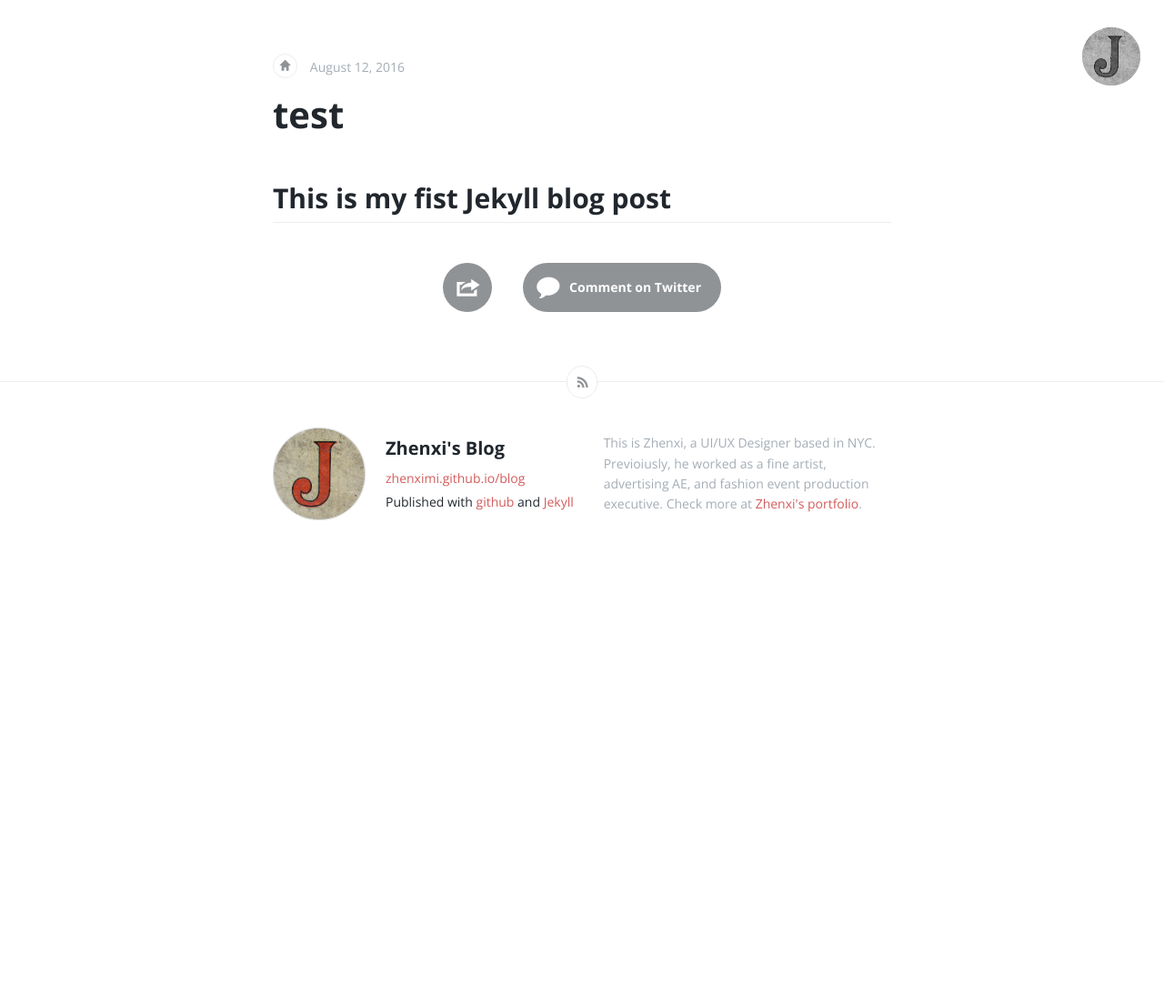
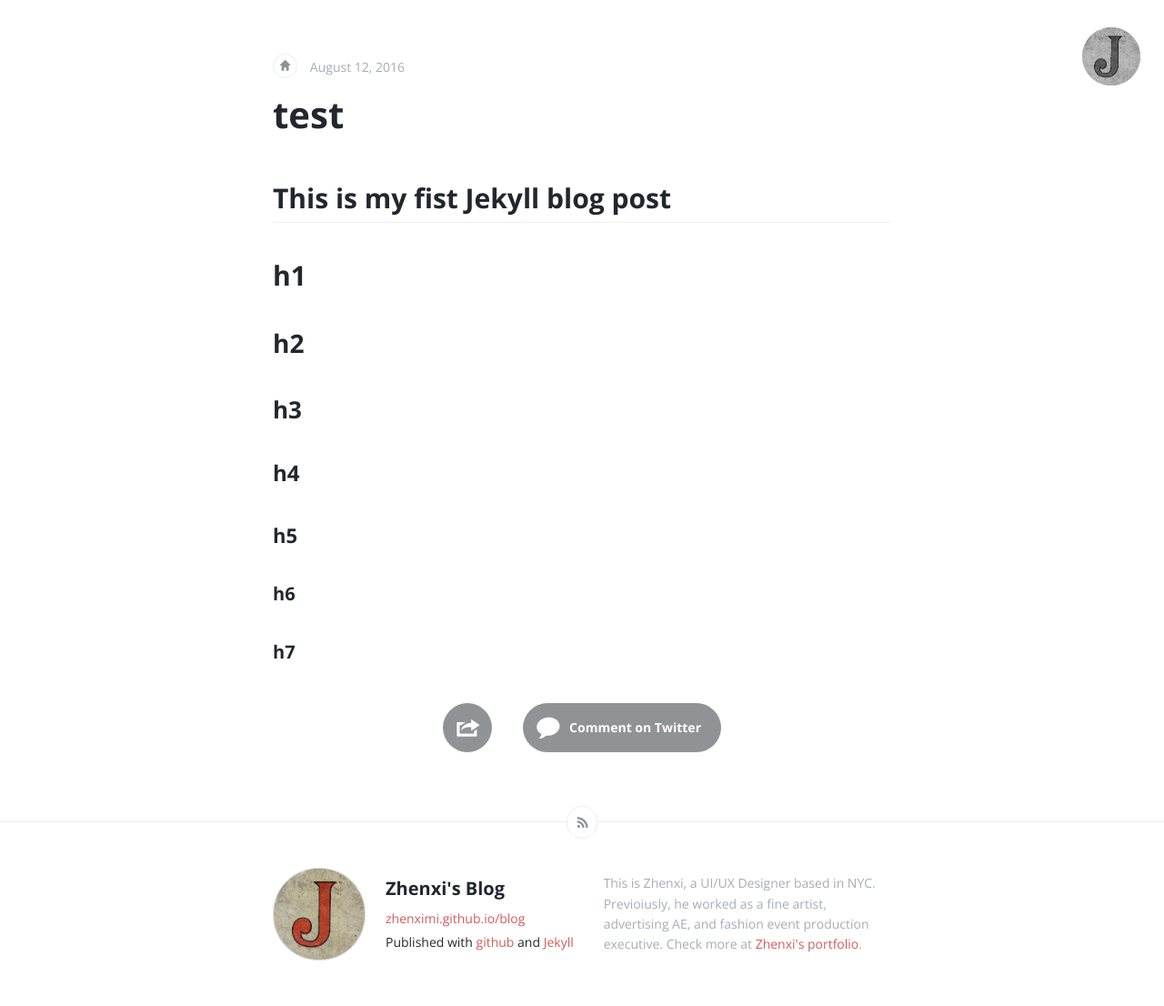
Before and after one commit to zhenximi/blog, a Jekyll site: the page built from _posts/2016-08-12-First-Jekyll-Blog-Post.md, in a window 1280 px wide. Shown: the whole page at 91% size. Built offline with Jekyll 4.4.1, drawn with Linux system fonts in a browser that asks for light colours; comment, search, counter and statistics services are not loaded; before the commit the page ends 965 px from its top, so only the background shows below that.

```diff
--- a/_posts/2016-08-12-First-Jekyll-Blog-Post.md
+++ b/_posts/2016-08-12-First-Jekyll-Blog-Post.md
@@ -7,3 +7,10 @@ video: true
 
 # This is my fist Jekyll blog post
 ***
+# h1
+## h2
+### h3
+#### h4
+##### h5
+###### h6
+###### h7
```
